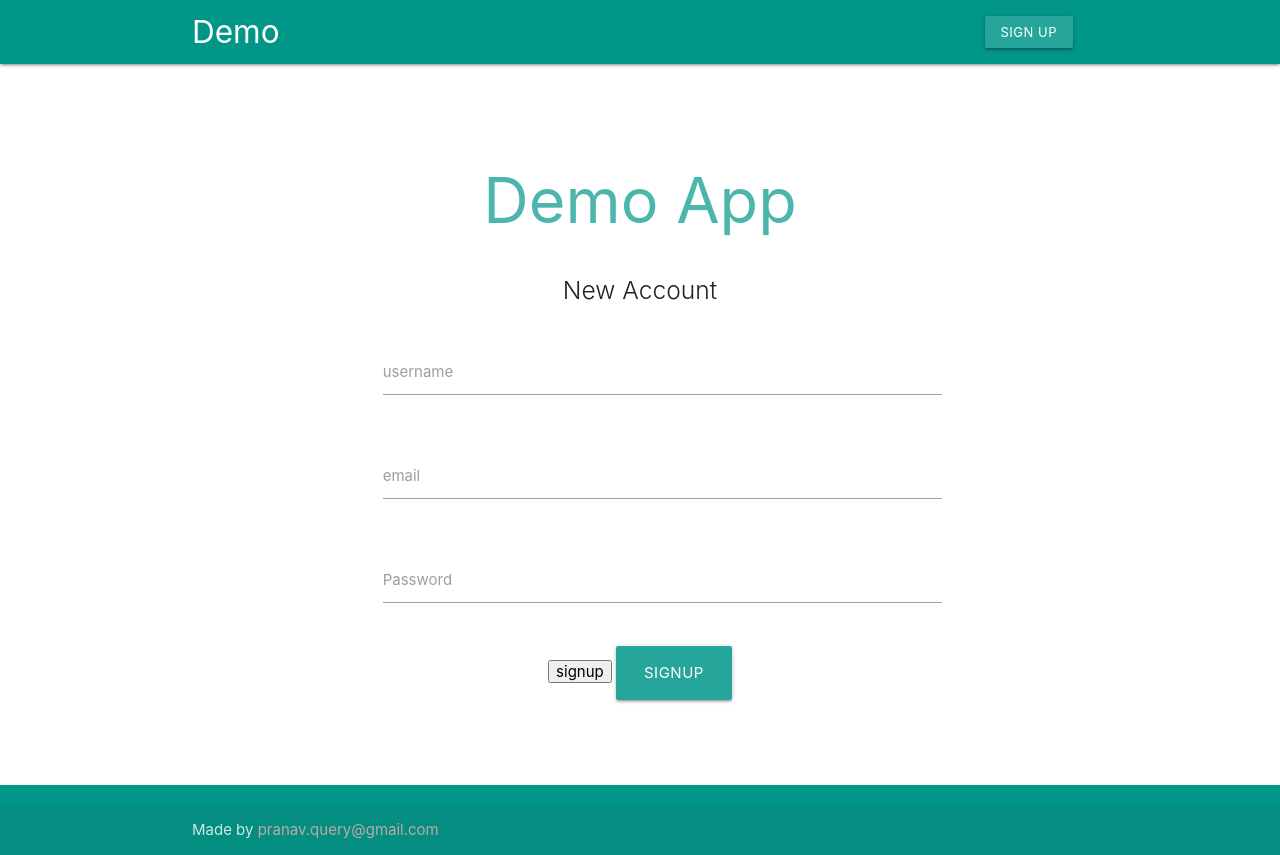
After one commit to pranavm27/Domain_search_tool, a Django app: page /newUser in a window 1280 px wide. The commit adds this page. Run offline with Django 3.2, Linux system fonts and the light colour scheme; parts of the project's set-up code (start-up, migrations or seed data) failed here and were passed over.

```diff
--- a/DWH_app/templates/home/newCampaign.html
+++ b/DWH_app/templates/home/newCampaign.html
@@ -30,14 +30,14 @@
                   <div class="row center">
                     <div class="input-field col s12 center">
                       <i class="material-icons prefix">alarm</i>
-                      <input name='campaignStart' id="icon_telephone1" type="tel" class="validate">
-                      <label for="icon_telephone1">alarm</label>
+                      <input name='campaignStart' id="icon_telephone1" type="date" class="validate">
+                      <label for="icon_telephone1">start</label>
                     </div>
                   </div>
                   <div class="row center">
                     <div class="input-field col s12 center">
                       <i class="material-icons prefix">alarm</i>
-                      <input name='campaignEnd' id="icon_telephone" type="tel" class="validate">
+                      <input name='campaignEnd' id="icon_telephone" type="date" class="validate">
                       <label for="icon_telephone">End</label>
                     </div>
                   </div>
--- /dev/null
+++ b/DWH_app/templates/home/signup.html
@@ -0,0 +1,47 @@
+{% extends 'layout.html' %}
+
+{% block content %}
+         <div class="section no-pad-bot">
+          <div class="container">
+            <br><br>
+            <h1 class="header center teal-text text-lighten-2">Demo App</h1>
+            <div class="row center">
+              <h5 class="header col s12 light">New Account</h5>
+            </div>
+            <div class="row center">
+               <div class="row center">
+                <form class="col s12" action='saveNewUser', method='post'>
+                  {% csrf_token %}
+                  <div class="row center">
+                    <div class="input-field col s12 center">
+                      <i class="material-icons prefix">tel</i>
+                      <input id="icon_telephone" type="tel" class="validate" required name='username'>
+                      <label for="icon_telephone">username</label>
+                    </div>
+                  </div>
+                  <div class="row center">
+                    <div class="input-field col s12 center">
+                      <i class="material-icons prefix">tel</i>
+                      <input id="icon_telephone0" type="tel" class="validate" required name='email'>
+                      <label for="icon_telephone0">email</label>
+                    </div>
+                  </div>
+                  <div class="row center">
+                    <div class="input-field col s12 center">
+                      <i class="material-icons prefix">tel</i>
+                      <input id="icon_telephone1" type="tel" class="validate" required name='password'>
+                      <label for="icon_telephone1">Password</label>
+                    </div>
+                  </div>
+                  <button type='submit'> signup </button>
+                  <a href="http://materializecss.com/getting-started.html" id="download-button" class="btn-large waves-effect waves-light teal lighten-1">Signup</a>
+                </form>
+              </div>
+            </div>
+            <br><br>
+
+          </div>
+        </div>
+
+
+{% endblock %}
--- a/DWH_app/templates/layout.html
+++ b/DWH_app/templates/layout.html
@@ -26,19 +26,21 @@
           <ul class="right hide-on-med-and-down">
             <li>
               {%  if saveSearch == 'true' %}
-              <a href="saveSearchKey?key={{ searchKey }}" id="download-button" class="  btn-small waves-effect waves-light teal lighten-1">Save To Sampaign</a>
+              <a href="saveSearchKey?key={{ searchKey }}" id="download-button" class="  btn-small waves-effect waves-light teal lighten-1">Save To Campaign</a>
               </a>
                {% endif %}
               {% if user.is_authenticated %}
                <a href="profile" id="download-button" class="  btn-small waves-effect waves-light teal lighten-1">My Account</a>
               </a>
+              {% else %}
+                <a href="newUser" id="download-button" class="  btn-small waves-effect waves-light teal lighten-1">Sign up</a>
               {% endif %}
 
               {%  if showLogin == 'true' %}
               <a href="accounts/login" id="download-button" class=" btn-small waves-effect waves-light teal lighten-1">Login</a>
               {% endif %}
               {%  if showSignup == 'true' %}
-              <a href="#" id="download-button" class="  btn-small waves-effect waves-light teal lighten-1">Sign up</a>
+              <!-- <a href="#" id="download-button" class="  btn-small waves-effect waves-light teal lighten-1">Sign up</a> -->
               {% endif %}
               {%  if showLogout == 'true' %}
               <a href="accounts/logout" id="download-button" class="  btn-small waves-effect waves-light teal lighten-1">Log Out</a>
--- a/DWH_app/urls.py
+++ b/DWH_app/urls.py
@@ -10,5 +10,8 @@ urlpatterns = [
     path('newCampaign', views.newCampaign, name=''),
     path('saveCampaign', views.saveCampaign, name=''),
     path('campaignOverview', views.campaignOverview, name=''),
-    path('deleteCampaign', views.campaignOverview, name=''),
+    path('deleteCampaign', views.deleteCampaign, name=''),
+    path('saveToCampaign', views.saveToCampaign, name=''),
+    path('newUser', views.newUser, name=''),
+    path('saveNewUser', views.saveNewUser, name=''),
 ]
--- a/DWH_app/views.py
+++ b/DWH_app/views.py
@@ -2,6 +2,8 @@ from django.shortcuts import render
 from django.http import HttpResponse
 from .models import Searches, Campaigns
 import requests
+from django.http import HttpResponseRedirect
+from django.contrib.auth.models import User
 
 def index(request):
 	if request.user.is_authenticated:
@@ -27,13 +29,33 @@ def login(request):
 	return render(request, 'home/login.html')
 
 def search(request):
+	search_list = []
+
 	searchKey =request.GET.get('key' )
-	print(searchKey)
-	print(searchKey.strip())
 	flippaApiUrl = 'https://api.flippa.com/v3/listings?query=' + searchKey.replace(" ", "")
-	print(flippaApiUrl)
-	response = requests.get(flippaApiUrl)
-	searchResultData = response.json()
+	godaddyUrl = 'https://api.ote-godaddy.com/v1/domains/suggest?waitMs=1000&query=' + searchKey
+
+	# response = requests.get(flippaApiUrl)
+	# flippaSearchResultData = response.json()
+
+	# for ele in flippaSearchResultData['data']:
+	# 	search_list.append({'domain' : ele['hostname'], 'api':'flippa'})
+
+	headers = { "accept": "application/json" , "Authorization": "sso-key UzQxLikm_46KxDFnbjN7cQjmw6wocia:46L26ydpkwMaKZV6uVdDWe"}
+	response = requests.get(godaddyUrl, headers=headers)
+	godaddySearchResultData = response.json()
+	for ele in godaddySearchResultData:
+		search_list.append({'domain' : ele['domain'], 'api':'godaddy'})
+
+	print('search_list')
+
+
+	uid = request.user.id
+	try:
+		savedCampaigns = Campaigns.objects.get(belongs_to = uid)
+	except:
+		savedCampaigns = []
+
 	if request.user.is_authenticated:
 		return render(request, 'home/search.html',{
 			'title': 'Demo App',
@@ -42,7 +64,8 @@ def search(request):
 				'showSignup' : 'false',
 				'saveSearch' : 'true',
 				'searchKey'  : searchKey,
-				'flippaSearchResultData' : searchResultData['data']
+				'search_list' : search_list,
+				'savedCampaigns': savedCampaigns
 				})
 
 	return render(request, 'home/search.html',{
@@ -52,7 +75,8 @@ def search(request):
 			'showSignup' : 'false',
 			'saveSearch' : 'falase',
 			'searchKey'  : searchKey,
-			'flippaSearchResultData' : searchResultData['data']
+			'search_list' : search_list,
+			'savedCampaigns' : savedCampaigns
 			})
 
 def saveSearchKey(request):
@@ -68,12 +92,17 @@ def saveSearchKey(request):
 			'saveSearch' : 'falase',
 			'searchKey'  : '',
 			'searchResultData' : savedSearckKeys
-
 			})
 
 def profile(request):
 	savedSearckKeys =  Searches.objects.all()
-	savedCampaigns = Campaigns.objects.all()
+	uid = request.user.id
+	userobj = User.objects.get(id=uid)
+
+	try:
+		savedCampaigns = Campaigns.objects.filter(belongs_to = userobj)
+	except:
+		savedCampaigns = []
 
 	return render(request, 'home/profile.html',{
 		'title': 'Demo App',
@@ -117,26 +146,33 @@ def saveCampaign(request):
 	campaignType =request.POST.get('campaignType' )
 	campaignStart =request.POST.get('campaignStart' )
 	campaignEnd =request.POST.get('campaignEnd' )
-	newCampaign = Campaigns(name = campaignName , campaign_type= campaignType, start = campaignStart, end = campaignEnd )
+
+	uid = request.user.id
+	userobj = User.objects.get(id=uid)
+
+	newCampaign = Campaigns(name = campaignName , campaign_type= campaignType, start = campaignStart, end = campaignEnd , belongs_to = userobj)
 	newCampaign.save()
 
 	savedSearckKeys =  Searches.objects.all()
-	savedCampaigns = Campaigns.objects.all()
-	return render(request, 'home/profile.html',{
-		'title': 'Demo App',
-			'showLogin' : 'false',
-			'showLogout' : 'false',
-			'showSignup' : 'false',
-			'saveSearch' : 'falase',
-			'searchKey'  : '',
-			'searchResultData' : savedSearckKeys,
-			'savedCampaigns'	: savedCampaigns
-			})
 
+	uid = request.user.id
+	try:
+		savedCampaigns = Campaigns.objects.get(belongs_to = uid)
+	except:
+		savedCampaigns = []
+
+	return HttpResponseRedirect("/profile")
 
 
 def campaignOverview(request):
-	savedCampaigns = Campaigns.objects.all()
+
+	uid = request.user.id
+	userobj = User.objects.get(id=uid)
+
+	try:
+		savedCampaigns = Campaigns.objects.filter(belongs_to = userobj)
+	except:
+		savedCampaigns = []
 	return render(request, 'home/campaignOverview.html',{
 		'title': 'Demo App',
 			'showLogin' : 'false',
@@ -149,15 +185,47 @@ def campaignOverview(request):
 
 def deleteCampaign(request):
 	searchKeyId = request.GET.get('id')
+	print(searchKeyId)
 	searchKey =  Campaigns.objects.get(id = searchKeyId)
 	searchKey.delete()
-	savedCampaigns = Campaigns.objects.all()
-	return render(request, 'home/campaignOverview.html',{
+
+	try:
+		savedCampaigns = Campaigns.objects.get(belongs_to = uid)
+	except:
+		savedCampaigns = []
+	return HttpResponseRedirect("/campaignOverview")
+
+
+
+def saveToCampaign(request):
+	searchKey = request.POST.get('searchKey')
+	campaignId = request.POST.get('campaign')
+	if campaignId :
+		campaignInstance =  Campaigns.objects.get(id = campaignId)
+		search = Searches(search_key = searchKey, campaign_id = campaignInstance)
+		search.save()
+		savedSearckKeys =  Searches.objects.all()
+		return HttpResponseRedirect("/profile")
+	else:
+		return HttpResponseRedirect("/")
+
+
+
+def newUser(request):
+	return render(request, 'home/signup.html',{
 		'title': 'Demo App',
 			'showLogin' : 'false',
 			'showLogout' : 'false',
 			'showSignup' : 'false',
 			'saveSearch' : 'falase',
 			'searchKey'  : '',
-			'savedCampaigns'	: savedCampaigns
 			})
+
+def saveNewUser(request):
+	username = request.POST.get('username')
+	password = request.POST.get('password')
+	email = request.POST.get('email')
+
+	user = User.objects.create_user(username=username, email=email, password=password)
+
+	return HttpResponseRedirect("/")
```
Also changed, not shown: DWH_app/models.py (+10 -9 lines), DWH_app/templates/home/search.html (+42 -17 lines), DWH_app/migrations/0001_initial.py, DWH_app/migrations/0002_auto_20181002_1736.py (deleted), DWH_app/migrations/0002_auto_20181003_1547.py (added), DWH_app/migrations/0003_auto_20181003_1550.py (added), DWH_app/migrations/0003_campaigns.py (deleted), DWH_app/migrations/0004_auto_20181003_0029.py (deleted), db.sqlite3.
